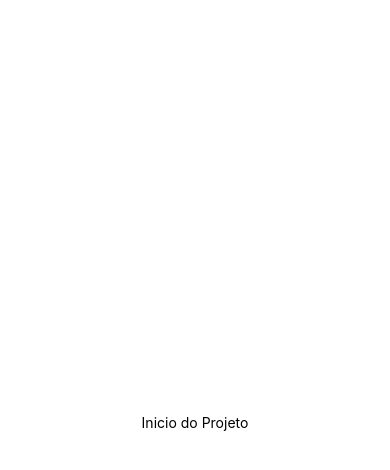
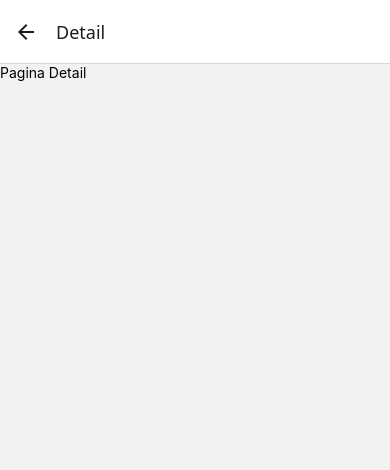
Before and after one commit to gabrielfelixBR/LojaDeTenis-React-Native, a React Native app: screen /Detail in a window 390 px wide. Shown: the top 470 px of the page. Built offline with nearby package versions, Linux system fonts and the light colour scheme.

Commit message:
:white_check_mark: Paginas e  Navegação

```diff
--- a/App.js
+++ b/App.js
@@ -1,12 +1,17 @@
+import { StatusBar } from 'expo-status-bar';
 import React from 'react';
-import { StyleSheet, Text, View } from 'react-native';
+import { StyleSheet} from 'react-native';
+
+import Routes from './src/Routes';
 
 export default function App() {
   return (
-    <View style={styles.container}>
-      <Text>Inicio do Projeto</Text>
-    </View>
-  );
+    <>
+      {/*Barra na parte superior da tela, onde mostra a hora, rede, ...*/}
+      <StatusBar style='light' backgroundColor='#000' translucent={true}/>
+      <Routes/>
+    </>
+  )
 }
 
 const styles = StyleSheet.create({
--- a/package.json
+++ b/package.json
@@ -18,7 +18,8 @@
     "react": "18.3.1",
     "react-native": "0.76.7",
     "react-native-safe-area-context": "4.12.0",
-    "react-native-screens": "~4.4.0"
+    "react-native-screens": "~4.4.0",
+    "react-native-gesture-handler": "~2.20.2"
   },
   "devDependencies": {
     "@babel/core": "^7.20.0"
--- /dev/null
+++ b/src/Routes.js
@@ -0,0 +1,28 @@
+import React from "react";
+import { NavigationContainer } from '@react-navigation/native'
+import { createStackNavigator } from '@react-navigation/stack';
+
+import Home from './pages/Home'
+import Detail from './pages/Detail'
+
+const Stack = createStackNavigator()
+
+function Routes(){
+    return(
+        <NavigationContainer>
+            <Stack.Navigator>
+                <Stack.Screen
+                    name="Home"
+                    component={Home}
+                    options={{headerShown: false}}
+                />
+                <Stack.Screen
+                    name="Detail"
+                    component={Detail}
+                />
+            </Stack.Navigator>
+        </NavigationContainer>
+    )
+}
+
+export default Routes
--- /dev/null
+++ b/src/pages/Detail/index.js
@@ -0,0 +1,10 @@
+import React from "react";
+import { View, Text } from "react-native";
+
+export default function Detail() {
+    return(
+        <View>
+            <Text>Pagina Detail</Text>
+        </View>
+    )
+}
--- /dev/null
+++ b/src/pages/Home/index.js
@@ -0,0 +1,10 @@
+import React from "react";
+import { View, Text } from "react-native";
+
+export default function Home() {
+    return(
+        <View>
+            <Text>Pagina Home</Text>
+        </View>
+    )
+}
```
Also changed, not shown: 1 other file (tests, documents, lock files or other folders).
